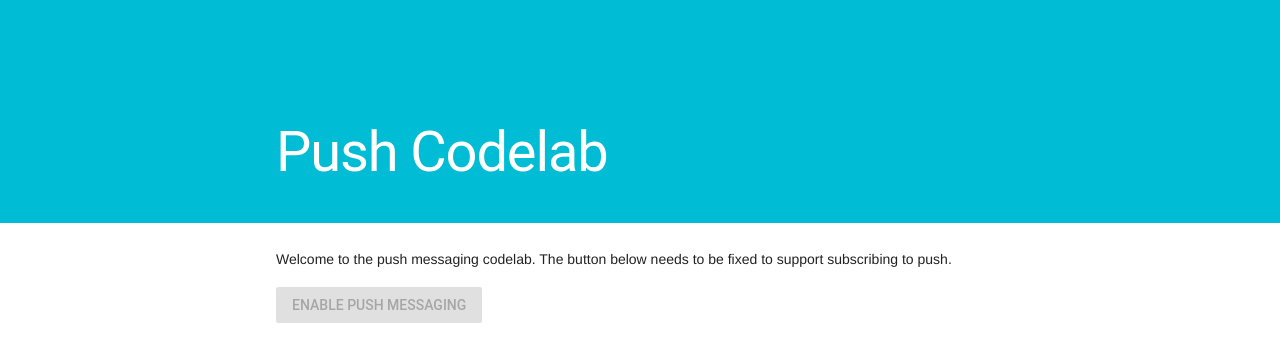
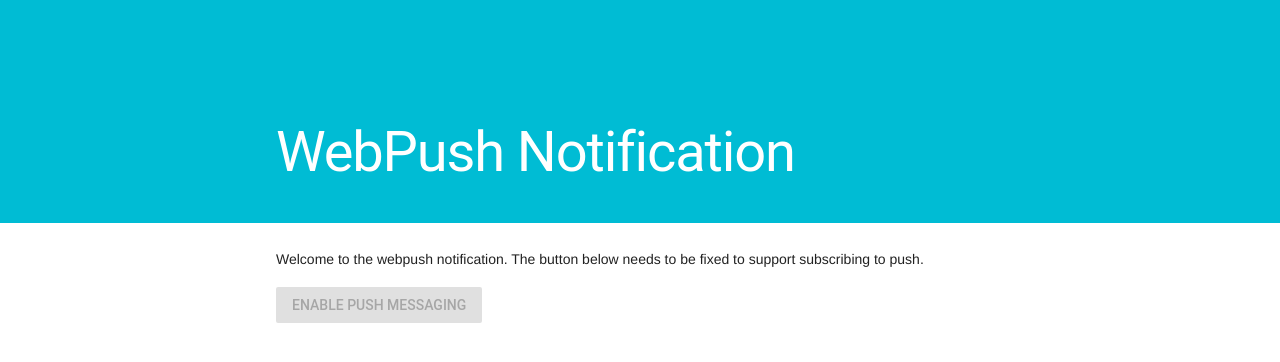
Before and after one commit to nitinraturi/flask-pushnotification, a Flask app: page / in a window 1280 px wide. Shown: the top 362 px of the page. Run offline with Flask 2, Linux system fonts and the light colour scheme; parts of the project's set-up code (start-up, migrations or seed data) failed here and were passed over; some libraries are stand-ins or nearby versions.

Commit message:
Web push updated ui

```diff
--- a/static/main.js
+++ b/static/main.js
@@ -1,6 +1,6 @@
 'use strict';
 
-const applicationServerPublicKey = "BLAYetruk-tBzJVU4wfiYyhb4Pwh4_GaaAwOKr2xkxQUdNA9eU-_NV8QjfppjtOsTwvmc54zPJ3bKwXD7EWKxVc";
+const applicationServerPublicKey = "BN4BnHEmqGkZN_Oi71tFEjTJILdAspeFWMIMvjP1ZHa-fWL-iRP3_OD0UZ9RJ4uxDDIOJhyoZu_P G9U6JJzo1AM";
 var sub_token = '';
 const pushButton = document.querySelector('.js-push-btn');
 
@@ -51,6 +51,7 @@ function updateSubscriptionOnServer(subscription) {
 		subscriptionJson.textContent = JSON.stringify(subscription);
 		sub_token.value = JSON.stringify(subscription);
 		subscriptionDetails.classList.remove('is-invisible');
+		console.log("subscribe",JSON.stringify(subscription));
 	} else {
 		subscriptionDetails.classList.add('is-invisible');
 	}
--- a/static/sw.js
+++ b/static/sw.js
@@ -2,7 +2,7 @@
 
 /* eslint-disable max-len */
 
-const applicationServerPublicKey = 'BLAYetruk-tBzJVU4wfiYyhb4Pwh4_GaaAwOKr2xkxQUdNA9eU-_NV8QjfppjtOsTwvmc54zPJ3bKwXD7EWKxVc';
+const applicationServerPublicKey = "BN4BnHEmqGkZN_Oi71tFEjTJILdAspeFWMIMvjP1ZHa-fWL-iRP3_OD0UZ9RJ4uxDDIOJhyoZu_P G9U6JJzo1AM";
 
 /* eslint-enable max-len */
 
--- a/templates/index.html
+++ b/templates/index.html
@@ -6,7 +6,7 @@
 	<meta http-equiv="X-UA-Compatible" content="IE=edge">
 	<meta name="viewport" content="width=device-width, initial-scale=1.0">
 
-	<title>Push Codelab</title>
+	<title>Push Notification | Raturi</title>
 
 	<link rel="stylesheet" href="https://fonts.googleapis.com/icon?family=Material+Icons">
 	<link rel="stylesheet" href="https://code.getmdl.io/1.2.1/material.indigo-pink.min.css">
@@ -18,11 +18,11 @@
 <body>
 
 	<header>
-		<h1>Push Codelab</h1>
+		<h1>WebPush Notification</h1>
 	</header>
 
 	<main>
-		<p>Welcome to the push messaging codelab. The button below needs to be
+		<p>Welcome to the webpush notification. The button below needs to be
 			fixed to support subscribing to push.</p>
 		<p>
 			<button disabled class="js-push-btn mdl-button mdl-js-button mdl-button--raised mdl-js-ripple-effect">
@@ -33,18 +33,18 @@
 			<p>Once you've subscribed your user, you'd send their subscription to your
 				server to store in a database so that when you want to send a message
 				you can lookup the subscription and send a message to it.</p>
-			<p>To simplify things for this code lab copy the following details
-				into the <a href="https://web-push-codelab.glitch.me/">Push Companion
-					Site</a> and it'll send a push message for you, using the application
-				server keys on the site - so make sure they match.</p>
 			<pre><code class="js-subscription-json"></code></pre>
 
+			<hr>
+			<p>You can test push notification below.</p>
+
 			<form action="/push/" method="POST">
-				<input required type="hidden" name="sub_token" id="sub_token">
-				<input required type="text" name="message" id="message">
-				<button type="submit">
-					PUSH
-				</button>
+				<div class="mdl-textfield mdl-js-textfield">
+					<input required type="hidden" name="sub_token" id="sub_token">
+					<label class="mdl-textfield__label" for="message">Your message.</label>
+					<input class="mdl-textfield__input" required type="text" name="message" id="message">
+				</div>
+				<button type="submit" class="mdl-button mdl-js-button mdl-button--raised mdl-button--colored">PUSH</button>
 			</form>
 		</section>
 	</main>
```
Also changed, not shown: 2 other files.
